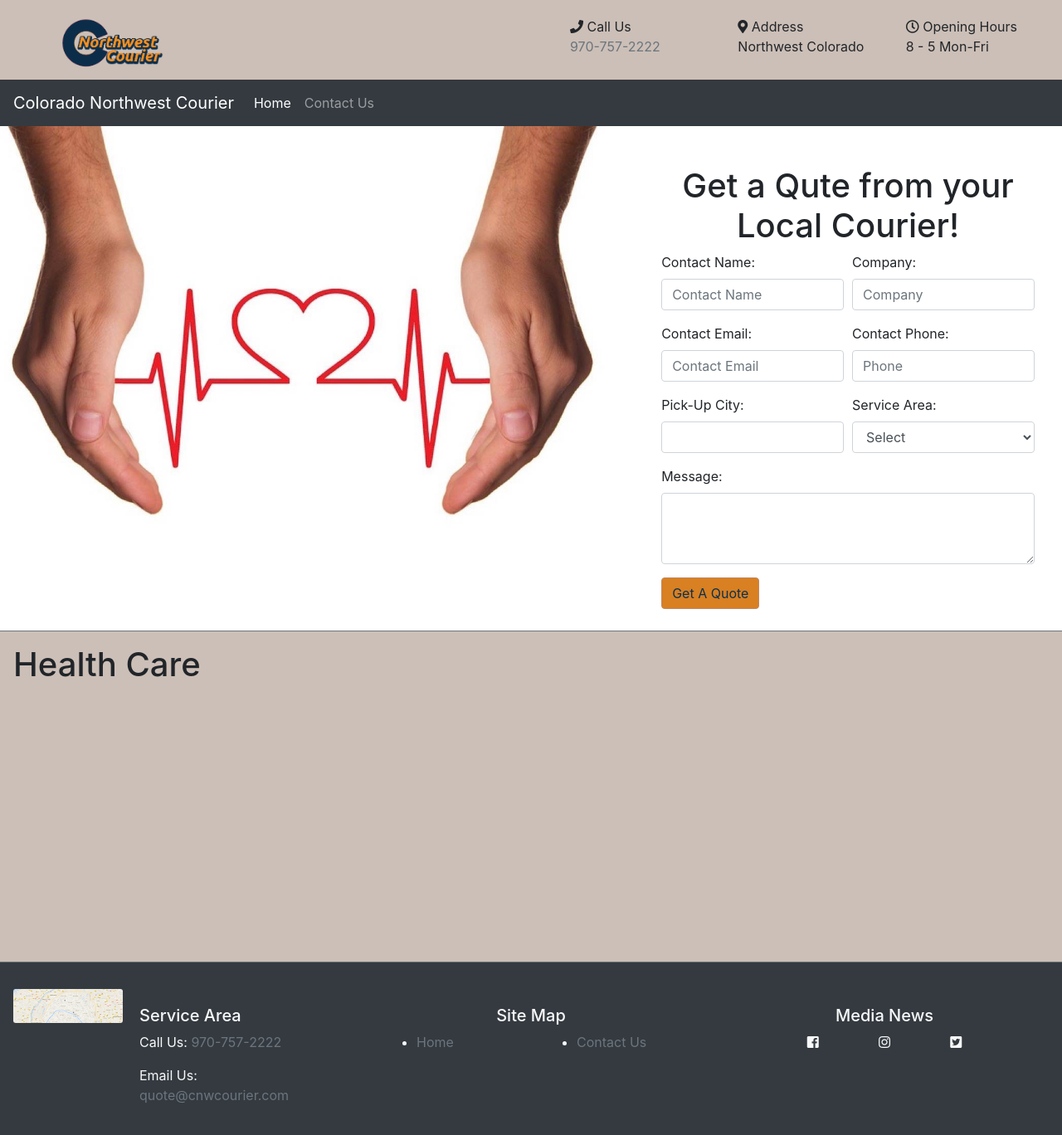
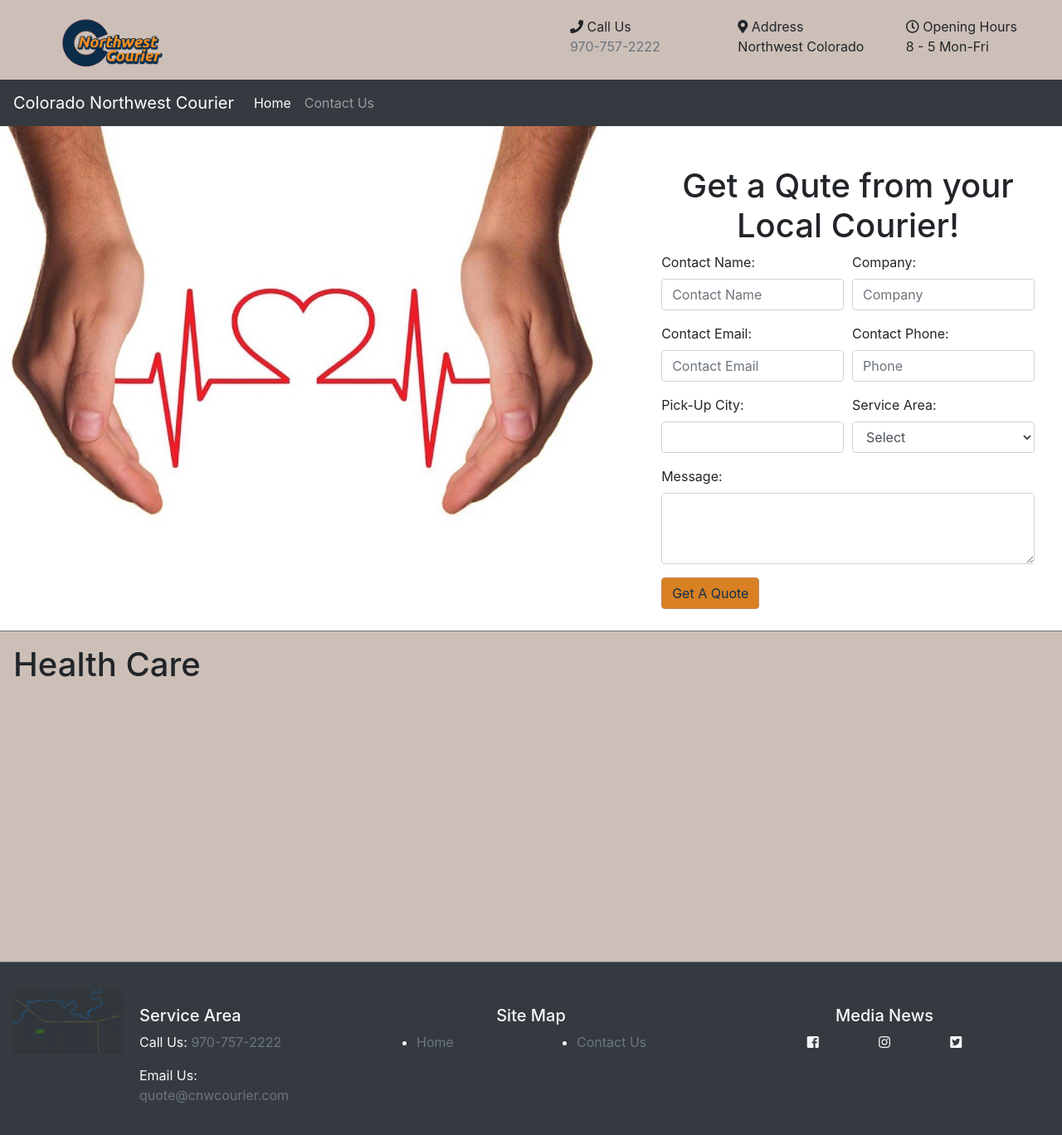
Before and after one commit to kfn8dkodemonkey/CNWCourier, a Jekyll site: the page built from Health-Care.html, in a window 1280 px wide and 1384 px high. Shown: the top 1368 px of the window at 83% size. Built offline with Jekyll 4.4.1, drawn with Linux system fonts in a browser that asks for light colours.

Commit message:
update content

```diff
--- a/_includes/footer.html
+++ b/_includes/footer.html
@@ -5,7 +5,7 @@
       <div class="col"><!-- col 1 -->
           <div class="row no-gutters">
             <div class="col-md-4">
-              <img src="assets/images/GM-placeholder.png" class="card-img" alt="Service Area">
+              <img src="assets/images/GoogleMaps.png" class="card-img" alt="Service Area">
             </div>
             <div class="col-md-8">
               <div class="card-body">
--- a/_layouts/template.html
+++ b/_layouts/template.html
@@ -24,7 +24,7 @@
   {% else %}
     <div class="row">
       <div class="col">
-        <img src="{{site.url}}/assets/images/GM-placeholder.png" class="img-fluid"/ style="width:100%; height:auto;">
+        <img src="{{site.url}}/assets/images/GoogleMaps.png" class="img-fluid"/ style="width:100%; height:auto;">
       </div>
     </div>
   {% endif %}
```
Also changed, not shown: assets/images/GoogleMaps.png (added).
